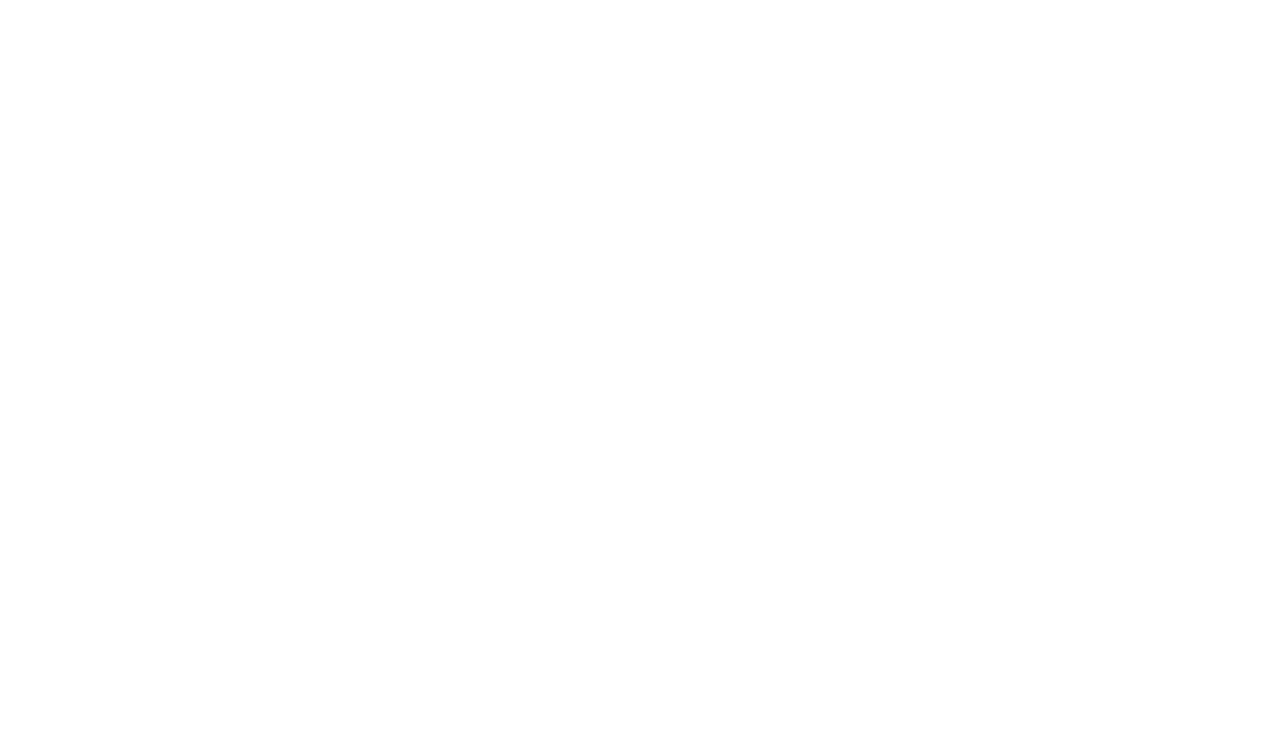
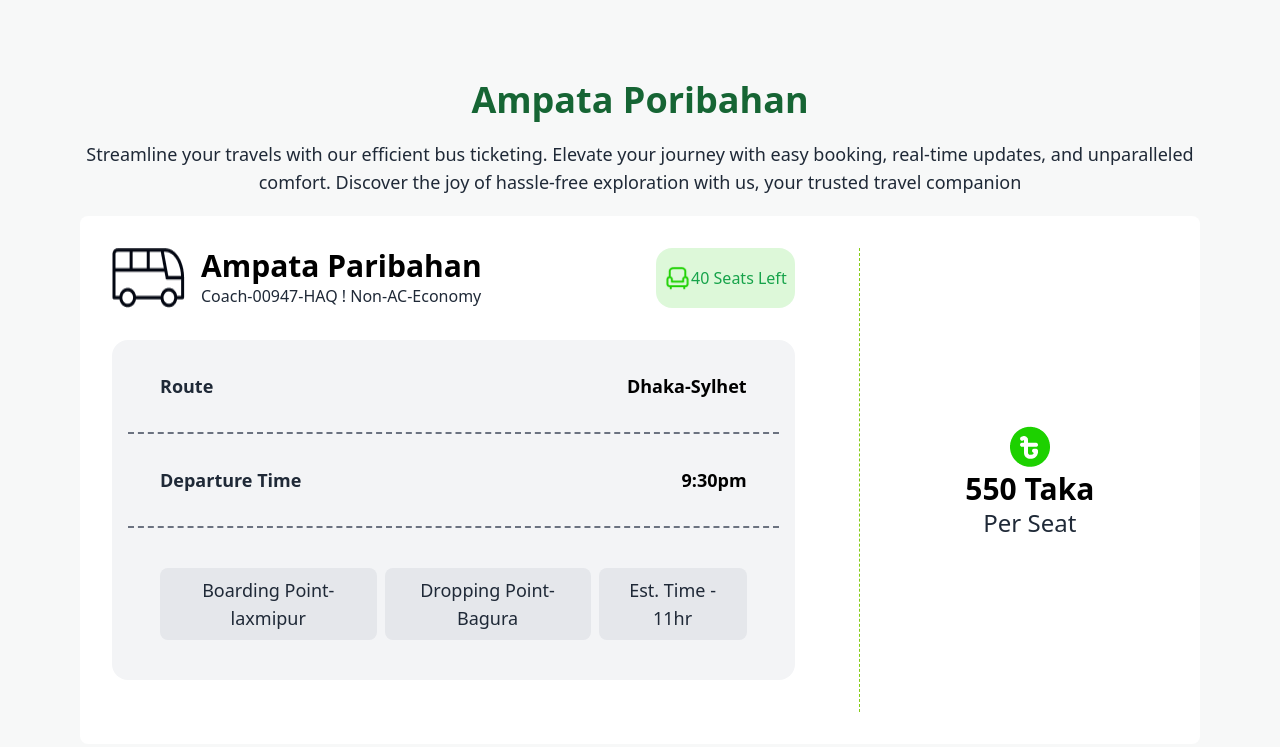
Before and after one commit to hqefahad/Bus-Ticketing, a plain HTML site: page index.html in a window 1280 px wide. Drawn offline with nearby package versions, Linux system fonts and the light colour scheme.

Commit message:
Ticket Purchase Section top

```diff
--- a/index.html
+++ b/index.html
@@ -18,6 +18,89 @@
 
         </section>
         <secction class="ticketPurchase">
+            <!-- Ticket Purchase top section -->
+            <div class="bg-[#F7F8F8] text-center p-20 space-y-5">
+                <h1 class="text-4xl font-extrabold text-green-800">
+                    Ampata Poribahan
+                </h1>
+                <p class="text-lg">
+                    Streamline your travels with our efficient bus ticketing. Elevate your journey with easy booking,
+                    real-time updates, and unparalleled comfort. Discover the joy of hassle-free exploration with us,
+                    your trusted travel companion
+                </p>
+                <div class="flex bg-white rounded-lg justify-between">
+                    <div class="w-2/3 p-8">
+                        <!-- Ampata Paribahan -->
+                        <div class="flex justify-between ">
+                            <div class="flex gap-4 justify-between">
+                                <img src="images/bus-logo.png" alt="">
+                                <div class="text-start">
+                                    <h1 class="text-3xl text-black font-bold">
+                                        Ampata Paribahan
+                                    </h1>
+                                    <p>
+                                        Coach-00947-HAQ ! Non-AC-Economy
+                                    </p>
+                                </div>
+                            </div>
+                            <div class="flex bg-[#1DD10026] rounded-2xl text-green-600 p-2 justify-center items-center">
+                                <img class="h-7" src="images/seat-green.png" alt="">
+                                <p>
+                                    <span>40</span> Seats Left
+                                </p>
+                            </div>
+                        </div>
+                        <!-- Route and Details -->
+                        <div class=" bg-gray-100 rounded-2xl my-8 px-4">
+                            <div class="flex flex-col">
+                                <div class=" border-dashed border-b-2 border-gray-500">
+                                    <div class="flex p-8 justify-between ">
+                                        <p class="text-lg font-semibold">
+                                            Route
+                                        </p>
+                                        <p class="text-black text-lg font-bold">
+                                            Dhaka-Sylhet
+                                        </p>
+                                    </div>
+                                </div>
+
+                                <div class=" border-dashed border-b-2 border-gray-500">
+                                    <div class="flex p-8 justify-between ">
+                                        <p class="text-lg font-semibold">
+                                            Departure Time
+                                        </p>
+                                        <p class="text-black text-lg font-bold">
+                                            9:30pm
+                                        </p>
+                                    </div>
+                                </div>
+
+                                <div class="flex gap-2 p-8 justify-evenly">
+                                    <div class="px-4 py-2 bg-gray-200 my-2 rounded-lg text-lg font-medium">
+                                        Boarding Point-laxmipur
+                                    </div><div class="px-4 py-2 bg-gray-200 my-2 rounded-lg text-lg font-medium">
+                                        Dropping Point-Bagura
+                                    </div><div class="px-4 py-2 bg-gray-200 my-2 rounded-lg text-lg font-medium">
+                                        Est. Time - 11hr
+                                    </div>
+                                </div>
+
+                            </div>
+                        </div>
+                    </div>
+                    <div class="ml-8 my-8 border-l border-lime-500 border-dashed">
+
+                    </div>
+                    <div class="m-auto">
+                        <img class="mx-auto" src="images/fare.png" alt="">
+                        <p class="text-3xl font-bold text-black">550 Taka</p>
+                        <p class="text-2xl font-medium">
+                            Per Seat
+                        </p>
+                    </div>
+                </div>
+            </div>
+
 
         </secction>
     </main>
```
